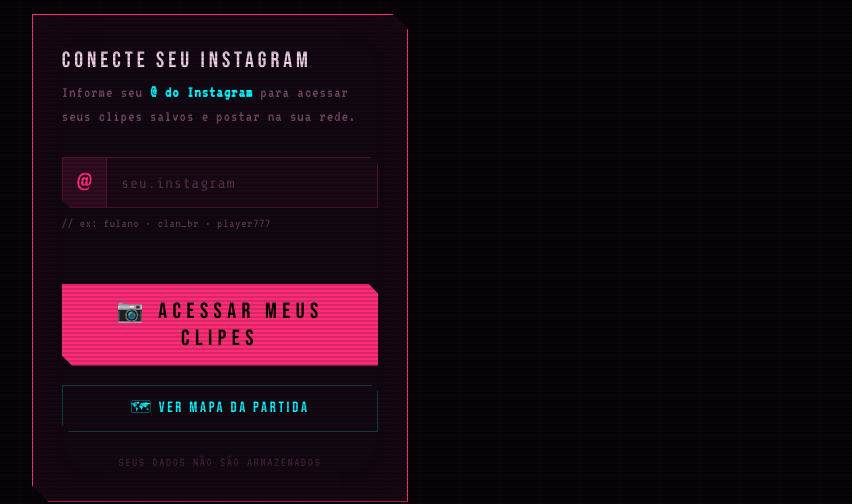
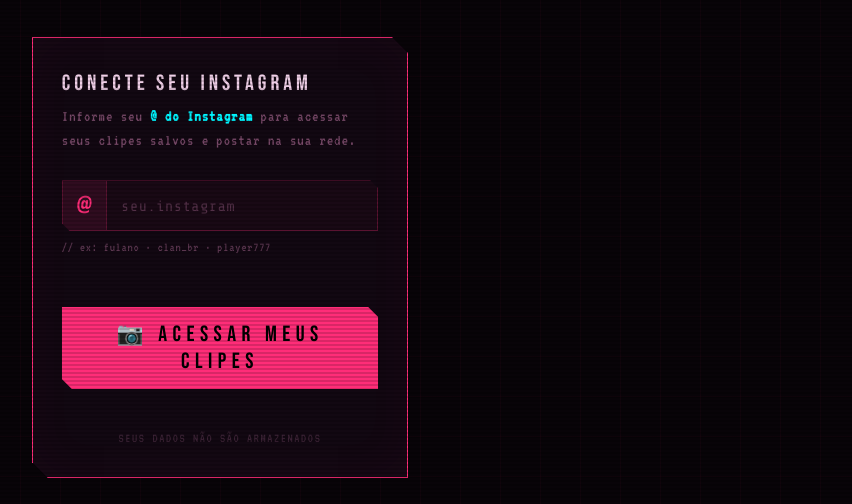
Before and after one commit to nicodemos2307/Hotline-Software---Projeto-IEC, a plain HTML site: page index.html in a window 1280 px wide. Shown: the part 204-708 px from the top of the page, without its empty margins (420-1272 px from the left). Drawn offline with nearby package versions, Linux system fonts and the light colour scheme.

Commit message:
Remoção do botão de mapa na página de Login

```diff
--- a/index.html
+++ b/index.html
@@ -25,7 +25,6 @@
  <p class="error-line" id="error-line"></p>
  <button class="login-btn" onclick="doLogin()">📷 ACESSAR MEUS CLIPES</button>
  <div class="login-extras">
- <button class="login-extra-btn" onclick="goToMapPreview()">🗺 VER MAPA DA PARTIDA</button>
  </div>
  <div class="ig-footnote">
  <span>seus dados não são armazenados</span>
```
